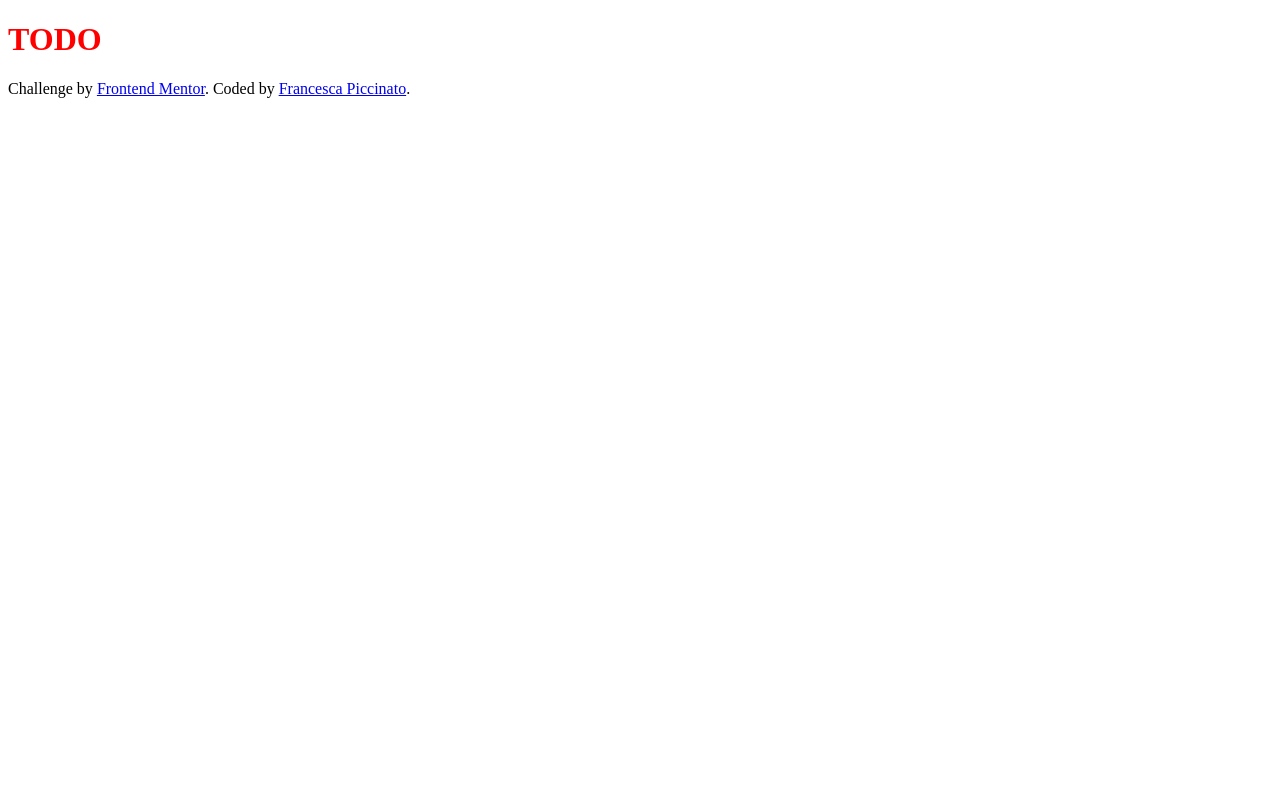
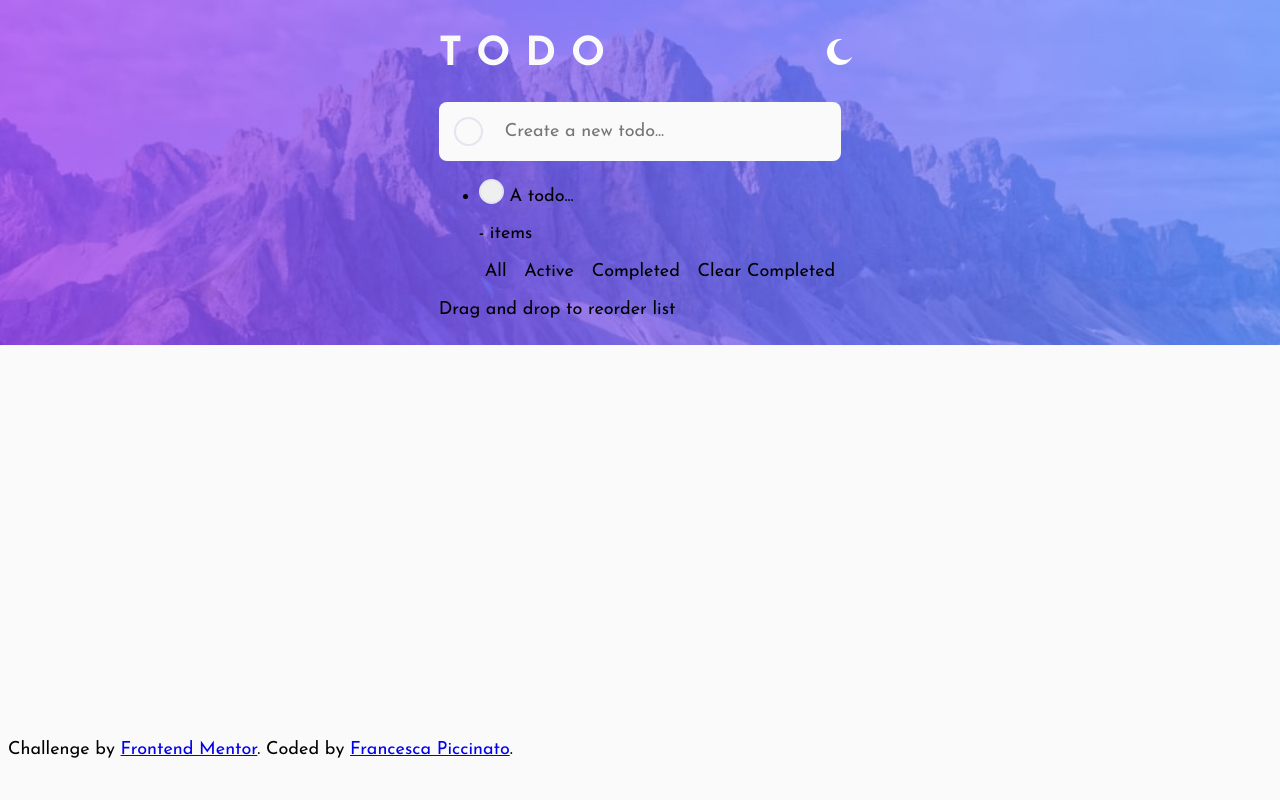
Before and after one commit to FranPiccinato/FranPiccinato.github.io, a plain HTML site: page index.html in a window 1280 px wide. Drawn offline with Linux system fonts and the light colour scheme.

Commit message:
Changes Style.html

```diff
--- a/index.html
+++ b/index.html
@@ -5,26 +5,52 @@
   <meta name="viewport" content="width=device-width, initial-scale=1.0">
 
   <link rel="icon" type="image/png" sizes="32x32" href="./images/favicon-32x32.png">
+  <link rel="preconnect" href="https://fonts.googleapis.com">
+  <link rel="preconnect" href="https://fonts.gstatic.com" crossorigin>
+  <link href="https://fonts.googleapis.com/css2?family=Josefin+Sans:ital,wght@0,100..700;1,100..700&display=swap" rel="stylesheet">
   <link rel="stylesheet" href="style.css">
-
 
   <title>Frontend Mentor | Todo app</title>
 
 </head>
 <body>
+  <div class="centerDiv">
+    <div id="containerTodo">
+      <h1 id="TODO">TODO</h1>
+      <button id="btn-state" class="clear">
+        <img src="images/icon-moon.svg">
+      </button>
+    </div>
 
-    <h1>TODO</h1>
+    <div id="containerNewTodo">
+      <div class="btn-check"></div>
+      <input type="text" name="newTodo" id="newTodo" placeholder="Create a new todo...">
+    </div>
 
+    <div id="containerList">
+      <ul id="todoList">
+        <li>
+          <button class="btn-check"></button>
+          A todo...
+        </li>
 
+        <div id="containerFilter">
+          <p>- items</p>
+          <button id="btn-all" class="clear">All</button>
+          <button id="btn-active" class="clear">Active</button>
+          <button id="btn-completed" class="clear">Completed</button>
+          <button id="btn-clear" class="clear">Clear Completed</button>
+        </div>
+      </ul>
 
-
-
-
-    <footer>
+      <p>Drag and drop to reorder list</p>
+    </div>
+  </div>
+    <div  id="footer">
         <div class="attribution">
           Challenge by <a href="https://www.frontendmentor.io?ref=challenge" target="_blank">Frontend Mentor</a>.
           Coded by <a href="https://github.com/FranPiccinato" target="_blank">Francesca Piccinato</a>.
         </div>
-    </footer>
+    </div>
 </body>
 </html>
--- a/style.css
+++ b/style.css
@@ -1,16 +1,102 @@
+
+*{
+    font-family: 'Josefin Sans', 'Sans';
+    font-size: 18px;
+}
+
+/* Body, Center */
+body{
+    background-image: url(images/bg-desktop-light.jpg);
+    background-color: hsl(0, 0%, 98%);
+    background-repeat: no-repeat;
+    background-position: center;
+    font-weight: 400;
+}
+
+.centerDiv{
+    display: grid ;
+    justify-content: center;
+    align-items: center;
+}
+
+
+/* Container TODO */
+
+#TODO{
+    color:hsl(0, 0%, 98%);
+    font-weight: 700;
+    letter-spacing: 15px;
+    font-size: 40px;
+    width: fit-content;
+}
+
+#containerTodo{
+    display: flex;
+    display: -webkit-flex;
+    column-gap: 50%;
+}
+
+/* New TODO */
+#containerNewTodo{
+    background-color: hsl(0, 0%, 98%);
+    padding: 15px;
+    border-radius: 8px;
+    display: flex;
+    column-gap: 20px;
+}
+
+#newTodo{
+    background-color: transparent;
+    border: none;
+}
+
+#newTodo:focus{
+    outline: none;
+    caret-color: hsl(220, 98%, 61%);
+}
+
+.btn-check{
+    height: 25px;
+    width: 25px;
+    border-radius: 50%;
+    border-color: hsl(236, 33%, 92%);
+    border-style: solid;
+    border-width: 2px;
+    cursor:pointer;
+}
+
+.btn-check:hover{
+  border:2px solid transparent;
+  border-radius:50px;
+  background:
+    linear-gradient(white, white) padding-box,
+    linear-gradient( hsl(192, 100%, 67%) ,hsl(280, 87%, 65%)) border-box;
+
+}
+
+/* Todo List */
 
 
 
+/* Buttons */
+
+.clear{
+    background-color: transparent;
+    border: none;
+    cursor: pointer;
+}
 
 
-
-
-
+#footer{
+    position:absolute;
+    bottom:0;
+    height:60px;
+}
 
 @media (max-width: 1920px) {
 
-    h1{
-        color: green;
+    body{
+        background-size: cover;
     }
 
 }
@@ -18,22 +104,17 @@
 
 @media (max-width: 1440px){
 
-    h1{
-        color: red;
-    }
+
 }
 
 
 @media (max-width: 575px) {
 
-    h1{
-        color: purple;
-    }
+
 }
 
 @media (max-width: 375px) {
 
-    h1{
-        color: blue;
-    }
+
+
 }
```
